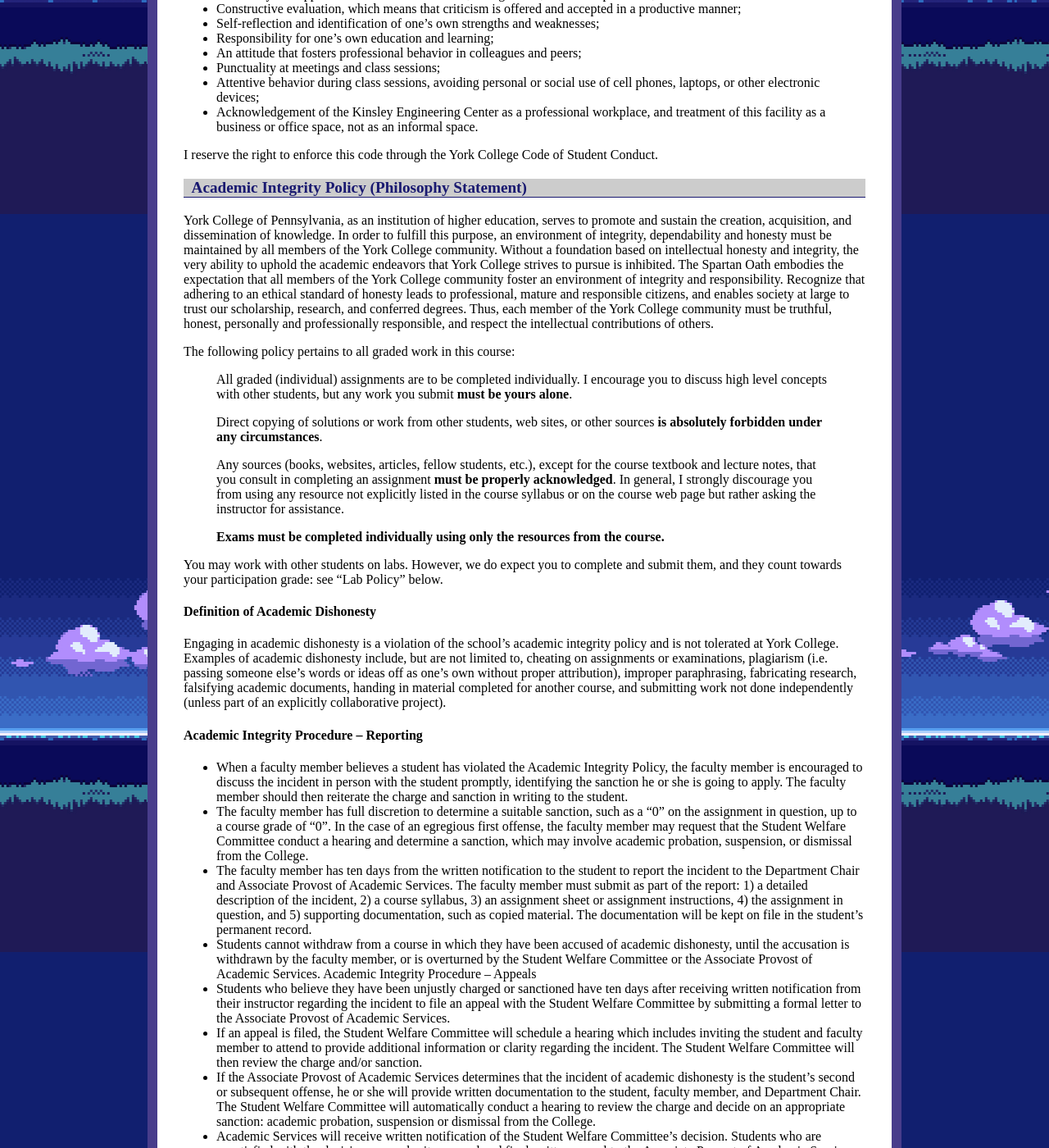
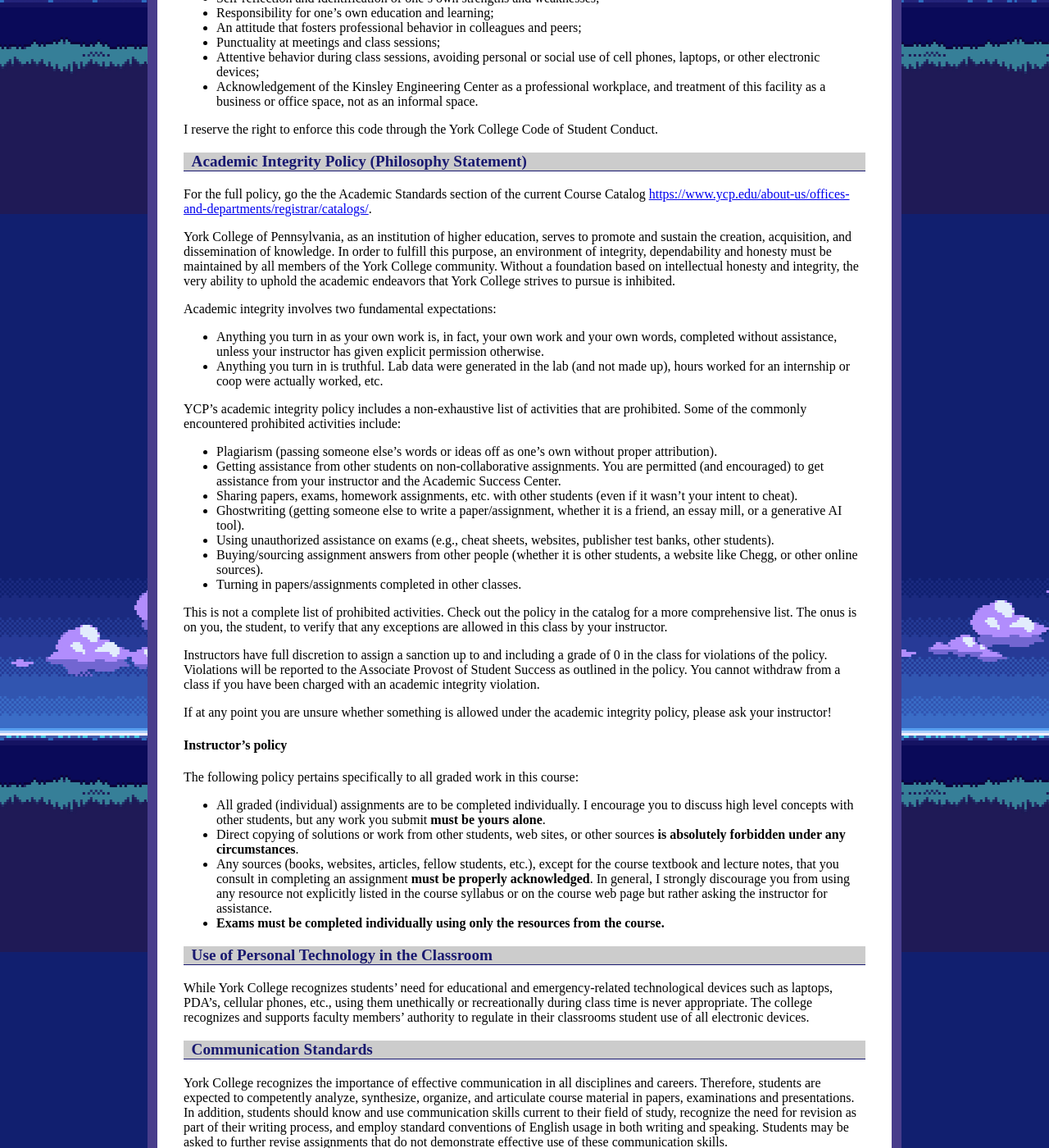
Before and after one commit to ycpcs/ece335-fall2024, a Jekyll site: the page built from syllabus.md, in a window 1280 px wide and 1400 px high, scrolled down 2439 px. Shown: the whole window at 82% size. Built offline with Jekyll 4.4.1, drawn with Linux system fonts in a browser that asks for light colours; some of the changed text lies outside the part shown.

Commit message:
update syllabus
update syllabus

```diff
--- a/syllabus.md
+++ b/syllabus.md
@@ -9,32 +9,28 @@ title: "Syllabus"
 
 **Fall 2024**
 
-Instructor:
-- 101 - Dr. David Babcock, <dbabcock@ycp.edu>
+Instructor(s):
+- 101 - Dr. Kala Meah, <kmeah@ycp.edu>
 
 > Section(s) | Instructor | Office hours
 > ---------- | ---------- | ------------
-> 101 (11:00AM-12:15PM KEC128) | David Babcock <dbabcock@ycp.edu> KEC 117 | M 11am-1pm, T 9:30-11am, W 1-2pm, R 9:30-11am, or by appointment
+> 101 (11:00AM-12:15PM KEC128) | Kala Meah <kmeah@ycp.edu> KEC 103 | MWF 11am-13pm, T 1-3pm, or by appointment
 
-Course Description
-------------------
+### Course Description
 
 This course introduces students to fundamental concepts in discrete mathematics and their application to solve problems in computer engineering and computer science. Topics include sequential and quantified logic, proof techniques using sets, relations, and functions. Additionally, students will be introduced to the mathematics of recursion and algorithm efficiency, as well as graph, tree, and automata structures.
 
-Prerequisites
--------------
+### Prerequisites
 
 CS201 with a 2.0 or higher
 
-Textbook
---------
+### Required Textbook
 
 Velleman, Daniel J. [How To Prove It: A Structured Approach, 3rd
 Edition. Cambridge University Press,
 2019.](https://www.cambridge.org/highereducation/books/how-to-prove-it/6D2965D625C6836CD4A785A2C843B3DA#overview)
 
-Course Structure and Expectations
----------------------------------
+## Course Structure and Expectations
 
 It is important that you come to class prepared for the topic for that
 day. You should read through the book and lecture notes to have some
@@ -49,15 +45,13 @@ the skills presented in lecture.
 There will be periodic in-class reading quizzes, homework assignments,
 four midterm exams and one final exam.
 
-Program Outcomes
-----------------
+### Program Outcomes
 
 This course supports the following student outcomes (a) through (k) established for the Electrical and Computer Engineering program:
 
 -   (1) An ability to apply knowledge of mathematics, science, and engineering
 
-Learning Outcomes
------------------
+### Learning Outcomes
 
 By the end of this course, you will be able to (letters in parentheses indicate student outcomes a-k):
 
@@ -67,8 +61,7 @@ By the end of this course, you will be able to (letters in parentheses indicate
 -   Describe various proofing techniques including direct, contradiction, and induction
 -   Identify and use proof techniques for problems involving conditionals, biconditionals, existential, uniqueness,and universal problem statements
 
-Policies
---------
+## Policies
 
 ### Grades
 
@@ -138,34 +131,39 @@ I reserve the right to enforce this code through the York College Code of Studen
 
 ### Academic Integrity Policy (Philosophy Statement)
 
-York College of Pennsylvania, as an institution of higher education, serves to promote and sustain the creation, acquisition, and dissemination of knowledge. In order to fulfill this purpose, an environment of integrity, dependability and honesty must be maintained by all members of the York College community. Without a foundation based on intellectual honesty and integrity, the very ability to uphold the academic endeavors that York College strives to pursue is inhibited. The Spartan Oath embodies the expectation that all members of the York College community foster an environment of integrity and responsibility. Recognize that adhering to an ethical standard of honesty leads to professional, mature and responsible citizens, and enables society at large to trust our scholarship, research, and conferred degrees. Thus, each member of the York College community must be truthful, honest, personally and professionally responsible, and respect the intellectual contributions of others.
+For the full policy, go the the Academic Standards section of the current Course Catalog [https://www.ycp.edu/about-us/offices-and-departments/registrar/catalogs/](https://www.ycp.edu/about-us/offices-and-departments/registrar/catalogs/).
 
-The following policy pertains to all graded work in this course:
+York College of Pennsylvania, as an institution of higher education, serves to promote and sustain the creation, acquisition, and dissemination of knowledge.  In order to fulfill this purpose, an environment of integrity, dependability and honesty must be maintained by all members of the York College community.  Without a foundation based on intellectual honesty and integrity, the very ability to uphold the academic endeavors that York College strives to pursue is inhibited.
 
-> All graded (individual) assignments are to be completed individually. I encourage you to discuss high level concepts with other students, but any work you submit **must be yours alone**.
->
-> Direct copying of solutions or work from other students, web sites, or other sources **is absolutely forbidden under any circumstances**.
->
-> Any sources (books, websites, articles, fellow students, etc.), except for the course textbook and lecture notes, that you consult in completing an assignment **must be properly acknowledged**. In general, I strongly discourage you from using any resource not explicitly listed in the course syllabus or on the course web page but rather asking the instructor for assistance.
->
-> **Exams must be completed individually using only the resources from the course.**
+Academic integrity involves two fundamental expectations:
 
-You may work with other students on labs. However, we do expect you to complete and submit them, and they count towards your participation grade: see "Lab Policy" below.
+-   Anything you turn in as your own work is, in fact, your own work and your own words, completed without assistance, unless your instructor has given explicit permission otherwise.
+-   Anything you turn in is truthful.  Lab data were generated in the lab (and not made up), hours worked for an internship or coop were actually worked, etc.
 
-#### Definition of Academic Dishonesty
+YCP’s academic integrity policy includes a non-exhaustive list of activities that are prohibited.  Some of the commonly encountered prohibited activities include:
 
-Engaging in academic dishonesty is a violation of the school’s academic integrity policy and is not tolerated at York College. Examples of academic dishonesty include, but are not limited to, cheating on assignments or examinations, plagiarism (i.e. passing someone else’s words or ideas off as one’s own without proper attribution), improper paraphrasing, fabricating research, falsifying academic documents, handing in material completed for another course, and submitting work not done independently (unless part of an explicitly collaborative project).
+-   Plagiarism (passing someone else’s words or ideas off as one’s own without proper attribution).
+-   Getting assistance from other students on non-collaborative assignments.  You are permitted (and encouraged) to get assistance from your instructor and the Academic Success Center.
+-   Sharing papers, exams, homework assignments, etc. with other students (even if it wasn’t your intent to cheat).
+-   Ghostwriting (getting someone else to write a paper/assignment, whether it is a friend, an essay mill, or a generative AI tool).
+-   Using unauthorized assistance on exams (e.g., cheat sheets, websites, publisher test banks, other students).
+-   Buying/sourcing assignment answers from other people (whether it is other students, a website like Chegg, or other online sources).
+-   Turning in papers/assignments completed in other classes.
 
-#### Academic Integrity Procedure – Reporting
+This is not a complete list of prohibited activities.  Check out the policy in the catalog for a more comprehensive list.  The onus is on you, the student, to verify that any exceptions are allowed in this class by your instructor.
 
--   When a faculty member believes a student has violated the Academic Integrity Policy, the faculty member is encouraged to discuss the incident in person with the student promptly, identifying the sanction he or she is going to apply. The faculty member should then reiterate the charge and sanction in writing to the student.
--   The faculty member has full discretion to determine a suitable sanction, such as a “0” on the assignment in question, up to a course grade of “0”. In the case of an egregious first offense, the faculty member may request that the Student Welfare Committee conduct a hearing and determine a sanction, which may involve academic probation, suspension, or dismissal from the College.
--   The faculty member has ten days from the written notification to the student to report the incident to the Department Chair and Associate Provost of Academic Services. The faculty member must submit as part of the report: 1) a detailed description of the incident, 2) a course syllabus, 3) an assignment sheet or assignment instructions, 4) the assignment in question, and 5) supporting documentation, such as copied material. The documentation will be kept on file in the student’s permanent record.
--   Students cannot withdraw from a course in which they have been accused of academic dishonesty, until the accusation is withdrawn by the faculty member, or is overturned by the Student Welfare Committee or the Associate Provost of Academic Services. Academic Integrity Procedure – Appeals
--   Students who believe they have been unjustly charged or sanctioned have ten days after receiving written notification from their instructor regarding the incident to file an appeal with the Student Welfare Committee by submitting a formal letter to the Associate Provost of Academic Services.
--   If an appeal is filed, the Student Welfare Committee will schedule a hearing which includes inviting the student and faculty member to attend to provide additional information or clarity regarding the incident. The Student Welfare Committee will then review the charge and/or sanction.
--   If the Associate Provost of Academic Services determines that the incident of academic dishonesty is the student’s second or subsequent offense, he or she will provide written documentation to the student, faculty member, and Department Chair. The Student Welfare Committee will automatically conduct a hearing to review the charge and decide on an appropriate sanction: academic probation, suspension or dismissal from the College.
--   Academic Services will receive written notification of the Student Welfare Committee’s decision. Students who are unsatisfied with the decision may submit a second and final written appeal to the Associate Provost of Academic Services within 72 hours of receiving notification of the Student Welfare Committee’s decision. All decisions made by the Associate Provost of Academic Services will be final.
+Instructors have full discretion to assign a sanction up to and including a grade of 0 in the class for violations of the policy.  Violations will be reported to the Associate Provost of Student Success as outlined in the policy.  You cannot withdraw from a class if you have been charged with an academic integrity violation.
+
+If at any point you are unsure whether something is allowed under the academic integrity policy, please ask your instructor!
+
+#### Instructor's policy
+
+The following policy pertains specifically to all graded work in this course:
+
+-   All graded (individual) assignments are to be completed individually. I encourage you to discuss high level concepts with other students, but any work you submit **must be yours alone**.
+-   Direct copying of solutions or work from other students, web sites, or other sources **is absolutely forbidden under any circumstances**.
+-   Any sources (books, websites, articles, fellow students, etc.), except for the course textbook and lecture notes, that you consult in completing an assignment **must be properly acknowledged**. In general, I strongly discourage you from using any resource not explicitly listed in the course syllabus or on the course web page but rather asking the instructor for assistance.
+-   **Exams must be completed individually using only the resources from the course.**
 
 ### Use of Personal Technology in the Classroom
 
@@ -177,7 +175,9 @@ York College recognizes the importance of effective communication in all discipl
 
 ### Student Accessibility Services
 
-In accordance with the provisions of Section 504 of the Rehabilitation Act of 1973, and the Americans with Disabilities Act of 1990, York College and its faculty are obliged to make reasonable classroom and physical accommodations for students with disabilities.  If you are a student with a disability in need of classroom accommodations and have not already registered with Student Accessibility Services, please see the [SAS webpage](https://www.ycp.edu/about-us/offices-and-departments/student-success/student-accessibility-services/) for more information and to complete the online form to apply for accommodations. You may also contact <sas@ycp.edu> to establish the accommodations for which you are eligible.
+York College of Pennsylvania offers a variety of academic accommodations to students with documented disabilities to ensure their success. To request accommodations, please contact Student Accessibility Services at (717) 815-1717 or <sas@ycp.edu>. Student Accessibility Services will discuss the confidential process of requesting accessibility services and establish the accommodations for which the student is eligible.
+
+There is a possibility that during this course, classroom lectures may be recorded in accordance with York College of Pennsylvania policies for Student Accessibility Services.
 
 ### Disclaimer
 
```
